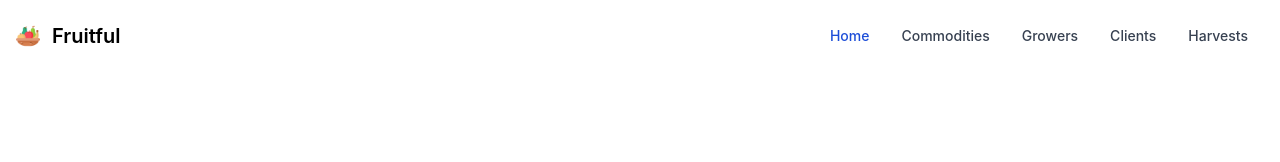
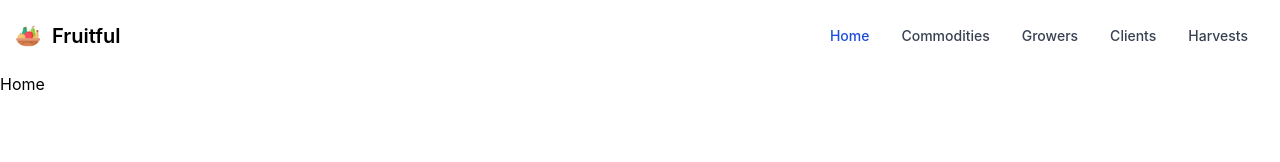
Before and after one commit to cmarinkovic/fruitful, a Next.js app: page / in a window 1280 px wide. Shown: the top 162 px of the page. Built offline with nearby package versions, Linux system fonts and the light colour scheme.

Commit message:
Added DefaultLayout

```diff
--- /dev/null
+++ b/components/DefaultLayout.tsx
@@ -0,0 +1,15 @@
+import React from "react";
+import Navbar from "./Navbar";
+
+interface Props {
+  children?: React.ReactNode;
+}
+
+export default function DefaultLayout({ children }: Props) {
+  return (
+    <>
+      <Navbar />
+      <main>{children}</main>
+    </>
+  );
+}
--- a/pages/_app.tsx
+++ b/pages/_app.tsx
@@ -1,8 +1,13 @@
-import '../styles/globals.css'
-import type { AppProps } from 'next/app'
+import "../styles/globals.css";
+import type { AppProps } from "next/app";
+import DefaultLayout from "../components/DefaultLayout";
 
 function MyApp({ Component, pageProps }: AppProps) {
-  return <Component {...pageProps} />
+  return (
+    <DefaultLayout>
+      <Component {...pageProps} />
+    </DefaultLayout>
+  );
 }
 
-export default MyApp
+export default MyApp;
--- a/pages/index.tsx
+++ b/pages/index.tsx
@@ -1,12 +1,7 @@
 import type { NextPage } from "next";
-import Navbar from "../components/Navbar";
 
 const Home: NextPage = () => {
-  return (
-    <div>
-      <Navbar />
-    </div>
-  );
+  return <div>Home</div>;
 };
 
 export default Home;
```
